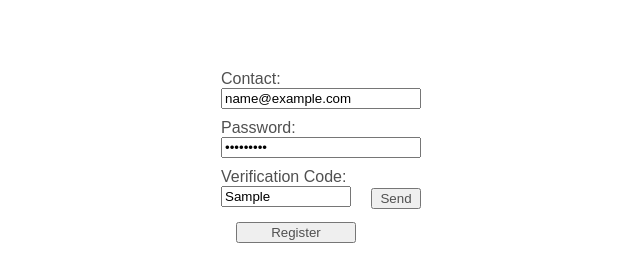
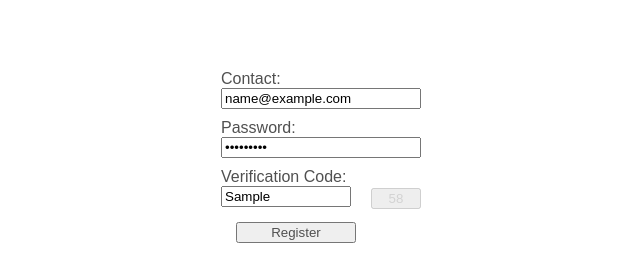
Before and after one commit to gituu4567/SLRAT, a website: page public/register.html in a window 1280 px wide. Both pictures are taken after typing "name@example.com", "Sample123", "Sample" into the empty fields and a click on the input "Send". Shown: the top 265 px of the page, 319-959 px from the left. Drawn offline with Linux system fonts and the light colour scheme.

Commit message:
send verification code button will be disabled for 60 sec

```diff
--- a/public/register.html
+++ b/public/register.html
@@ -9,9 +9,32 @@
         <label>Contact: <input autoComplete="off" type="text" name="email" /> </label>
         <label>Password: <input autoComplete="off" type="password" name="password" /> </label>
         <label>Verification Code: <input autoComplete="off" type="text" name="verificationCode" /> </label>
-        <input type="submit" value="Send" formaction="/sendVerification" formtarget="response" />
-        <input type="submit" value="Register" />
+        <input type="submit" name="Send" value="Send" formmethod="get" formaction="/sendVerification" formtarget="response" onclick="disableSend()" />
+        <input type="submit" name="Register" value="Register" />
       </form>
       <iframe name="response"></iframe>
+      <script>
+        function disableSend() {
+          var waitTime = 60
+          submit = document.querySelector('input[value="Send"]')
+
+          submit.style.color = 'lightgrey'
+
+          function countdown () {
+            waitTime -= 1
+            if (waitTime === 59) submit.disabled = true
+            submit.value = waitTime
+            console.log('countdown', waitTime);
+            if (waitTime <= 0) {
+              window.clearInterval(interval)
+              submit.disabled = false
+              submit.style.color = 'rgb(80,80,80)'
+              submit.value = 'Send'
+            }
+          }
+
+          var interval = window.setInterval(countdown, 1000)
+        }
+      </script>
     </body>
 </html>
--- a/public/style.css
+++ b/public/style.css
@@ -32,7 +32,7 @@ input[name="verificationCode"] {
   float: left;
 }
 
-input[type="submit"][value="Send"] {
+input[type="submit"][name="Send"] {
   position: static;
   width: 50px;
   float: right;
```
